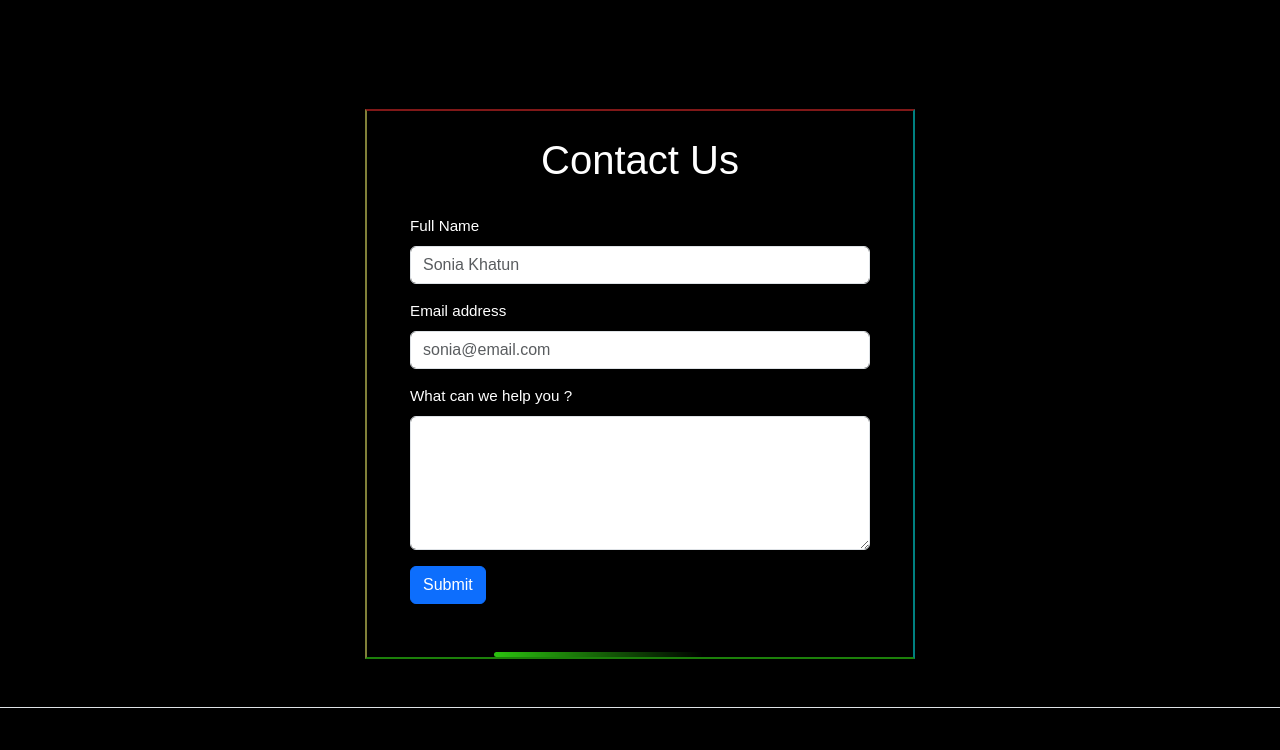
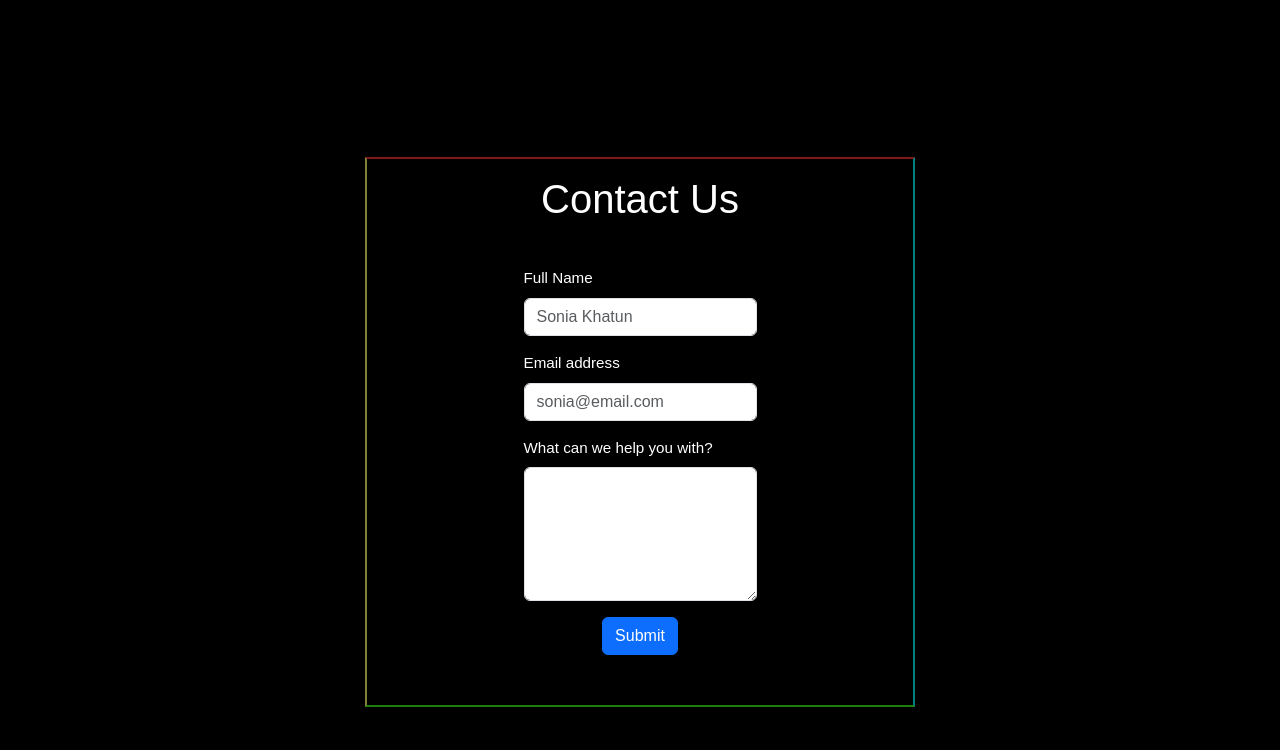
Before and after one commit to Jinnat36/Event_Management, a plain HTML site: page index.html in a window 1280 px wide. Shown: the part 2065-2815 px from the top of the page. Drawn offline with nearby package versions, Linux system fonts and the light colour scheme.

Commit message:
Update index.html

```diff
--- a/index.html
+++ b/index.html
@@ -258,36 +258,31 @@
 
   </div>
   <br><br><br><br>
-
-
-  <div>
+  <div class="container my-5">
     <center>
       <article class="c" id="contact">
-        <h1 class="text-center text-white m-15px pt-2">Contact Us</h1>
-        <form action="" style="width: 500px;" class="qq">
+        <h1 class="text-center text-white mb-4">Contact Us</h1>
+        <form action="" class="qq mx-auto" style="max-width: 500px;">
           <div class="mb-3">
-            <label for="exampleFormControlInput1" class="form-label text-white">Full Name</label>
-            <input type="text" class="form-control" id="text" placeholder="Sonia Khatun">
+            <label for="nameInput" class="form-label text-white">Full Name</label>
+            <input type="text" class="form-control" id="nameInput" placeholder="Sonia Khatun">
           </div>
           <div class="mb-3">
-            <label for="exampleFormControlInput1" class="form-label text-white">Email address</label>
-            <input type="email" class="form-control" id="exampleFormControlInput1" placeholder="sonia@email.com">
+            <label for="emailInput" class="form-label text-white">Email address</label>
+            <input type="email" class="form-control" id="emailInput" placeholder="sonia@email.com">
           </div>
           <div class="mb-3">
-            <label for="exampleFormControlTextarea1" class="form-label text-white">What can we help you ?</label>
-            <textarea class="form-control" id="exampleFormControlTextarea1" rows="5"></textarea>
+            <label for="messageTextarea" class="form-label text-white">What can we help you with?</label>
+            <textarea class="form-control" id="messageTextarea" rows="5"></textarea>
           </div>
-          <div class="mb-3">
+          <div class="mb-3 text-center">
             <button type="submit" class="btn btn-primary">Submit</button>
           </div>
         </form>
-        <span class="top"></span>
-        <span class="right"></span>
-        <span class="bottom"></span>
-        <span class="left"></span>
       </article>
     </center>
   </div>
+
 
 
 
```
